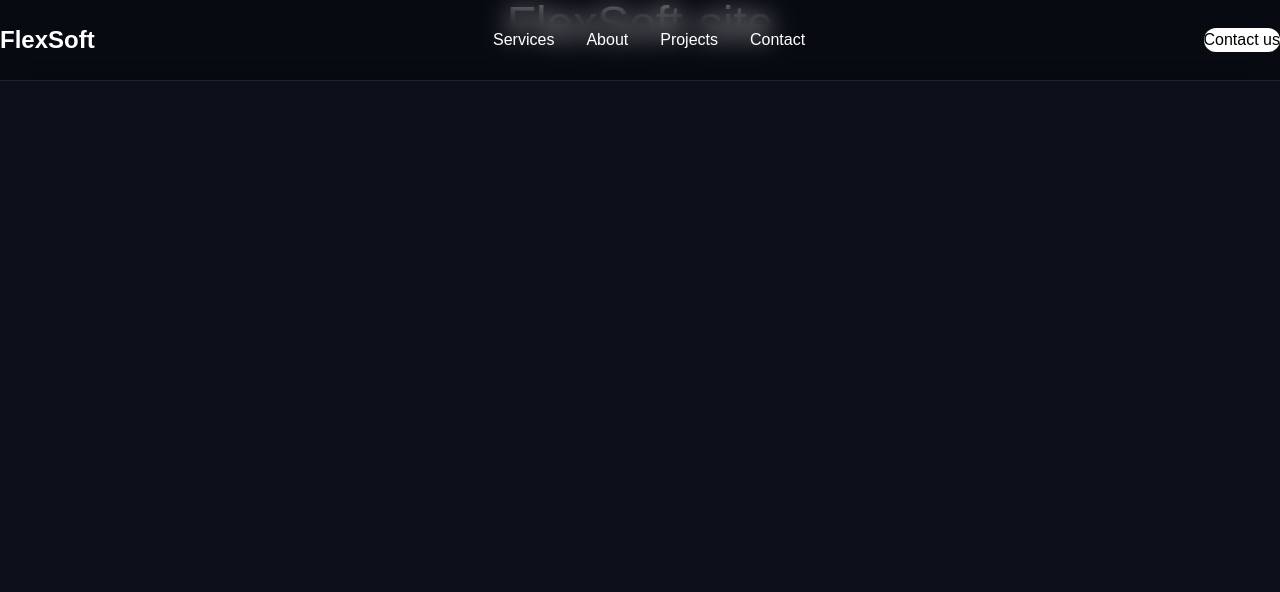
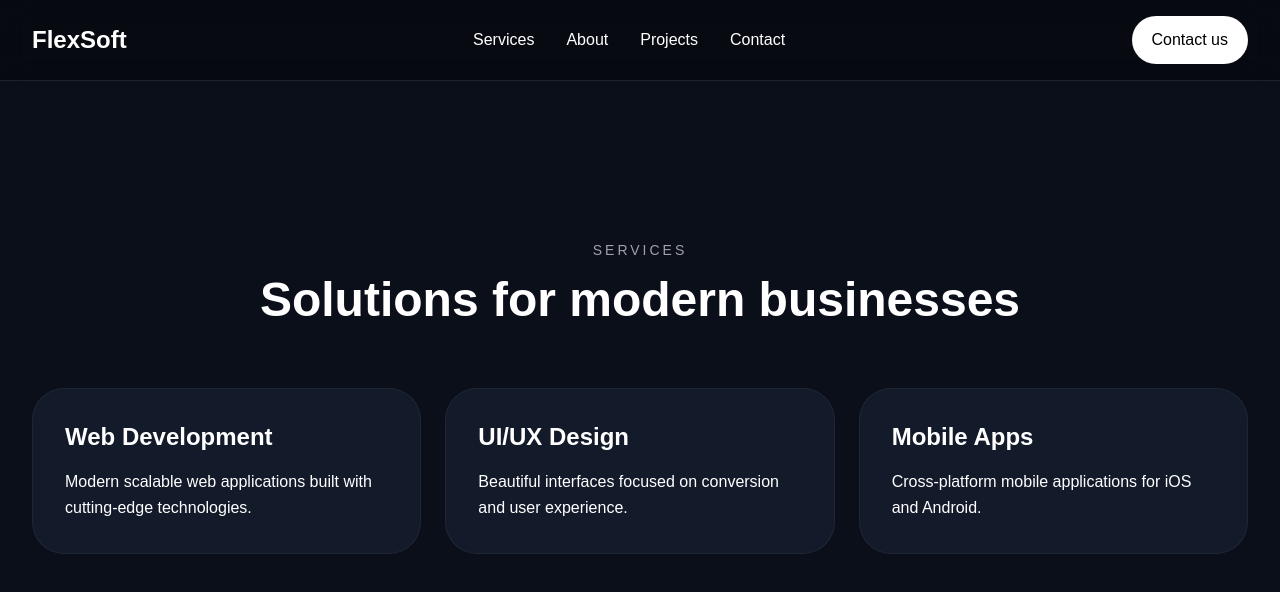
Before and after one commit to SSS-Front-End/flexsoft-company-site, a Next.js app: page / in a window 1280 px wide. Shown: the top 592 px of the page. Built offline with nearby package versions, Linux system fonts and the light colour scheme.

Commit message:
remote commite for review

```diff
--- a/package.json
+++ b/package.json
@@ -17,9 +17,11 @@
     "react-dom": "19.2.4"
   },
   "devDependencies": {
-    "@tailwindcss/postcss": "^4",
+    "@tailwindcss/oxide-win32-x64-msvc": "^4.3.0",
+    "autoprefixer": "^10.5.0",
     "eslint": "^9",
     "eslint-config-next": "16.2.6",
-    "tailwindcss": "^4"
+    "postcss": "^8.5.14",
+    "tailwindcss": "^3.4.19"
   }
 }
--- /dev/null
+++ b/postcss.config.js
@@ -0,0 +1,6 @@
+module.exports = {
+  plugins: {
+    tailwindcss: {},
+    autoprefixer: {},
+  },
+}
--- a/src/app/globals.css
+++ b/src/app/globals.css
@@ -1,4 +1,19 @@
-@import "tailwindcss";
+@tailwind base;
+@tailwind components;
+@tailwind utilities;
+
+:root {
+  --background: #0B0F19;
+  --foreground: #FFFFFF;
+
+  --primary: #5B67FF;
+  --secondary: #8B5CF6;
+
+  --muted: #A1A1AA;
+  --card: #131A2A;
+  --border: rgba(255,255,255,0.08);
+}
+
 
 * {
   margin: 0;
--- a/src/app/page.js
+++ b/src/app/page.js
@@ -1,4 +1,6 @@
 import Header from "@/components/layout/Header";
+import SectionTitle from "@/components/ui/SectionTitle";
+import ServicesSection from "@/sections/home/ServicesSection";
 
 
 export default function HomePageS() {
@@ -7,9 +9,8 @@ export default function HomePageS() {
     <Header />
 
     <main className="pt-[120px]">
-      <h1 className="text-5xl text-center">
-        FlexSoft-site
-      </h1>
+      <SectionTitle />
+      <ServicesSection />
     </main>
     </>
   );
--- /dev/null
+++ b/src/components/ui/Button.jsx
@@ -0,0 +1,29 @@
+export default function Button({
+    children,
+    className = "",
+    onClick,
+    type = "button"
+}) {
+    return (
+        <button
+            type={type}
+            onClick={onClick}
+            className={`
+                px-6
+                py-3
+                rounded-full
+                bg-[#5B67FF]
+                hover:bg-[#7480ff]
+                text-white
+                font-medium
+                transition-all
+                duration-300
+                hover:scale-[1.02]
+                active:sccale-[0.98]
+                ${className}
+                `}
+            >
+                {children}
+            </button>
+    )
+}
--- /dev/null
+++ b/src/components/ui/SectionTitle.jsx
@@ -0,0 +1,21 @@
+import { div, p } from "framer-motion/m";
+
+export default function SectionTitle({
+    title,
+    subtitle,
+    centered = false,
+}) {
+    return(
+        <div className={centered ? "text-center" : ""}>
+            {subtitle && (
+                <p className="text-[#A1A1AA] uppercase tracking-[3px] mb-4 text-sm">
+                    {subtitle}
+                </p>
+            )}
+
+            <h2 className="text-4xl md:text-5xl font-bold leading-tight">
+                {title}
+            </h2>
+        </div>
+    );
+}
--- /dev/null
+++ b/src/sections/home/HeroSection.jsx
@@ -0,0 +1,22 @@
+import Container from "@/components/ui/Container"
+import Button from "@/components/ui/Button"
+
+export default function HeroSection() {
+    return (
+        <section className="relative pt-[180px] pb-[140px] overflow-hidden">
+
+            <div className="absolute top-[-200px] left-1/2 -translate-x-1/2 w-[700px] h-[700px] bg-[#5B67FF]/20 blur-[140px]">
+
+                <Container>
+
+                    <div className="max-w-[900px] mx-auto text-center">
+
+                        <p className="text-[">
+                            Modern
+                        </p>
+                    </div>
+                </Container>
+            </div>
+        </section>
+    )
+}
--- /dev/null
+++ b/src/sections/home/ServicesSection.jsx
@@ -0,0 +1,57 @@
+import Container from "@/components/ui/Container"
+import SectionTitle from "@/components/ui/SectionTitle"
+
+const services = [
+    {
+        title: "Web Development",
+        description: "Modern scalable web applications built with cutting-edge technologies."
+    },
+    {
+        title: "UI/UX Design",
+        description: "Beautiful interfaces focused on conversion and user experience."
+    },
+    {
+        title: "Mobile Apps",
+        description: "Cross-platform mobile applications for iOS and Android."
+    }
+];
+
+export default function ServicesSection() {
+    return (
+        <section className="py-[120px]">
+            <Container>
+
+                <SectionTitle
+                    subtitle={`Services`}
+                    title={`Solutions for modern businesses`}
+                    centered />
+
+                <div className="grid grid-cols-1 md:grid-cols-3 gap-6 mt-16">
+                    {services.map((services, index) => (
+                        <div
+                            key={index}
+                            className={`
+                                p-8
+                                rounded-[32px]
+                                bg-[#131A2A]
+                                border border-white/5
+                                hover:border-white/10
+                                transition-all
+                                duration-300
+                            `}>
+
+                            <h3 className="text-2xl font-semibold mb-4">
+                                {services.title}
+                            </h3>
+
+                            <p className="text=[#A1A1AA] leading-relaxed">
+                                {services.description}
+                            </p>
+
+                        </div>
+                    ))}
+                </div>
+            </Container>
+        </section>
+    );
+}
--- /dev/null
+++ b/tailwind.config.js
@@ -0,0 +1,12 @@
+/** @type {import('tailwindcss').Config} */
+module.exports = {
+  content: [
+    "./src/app/**/*.{js,jsx}",
+    "./src/components/**/*.{js,jsx}",
+    "./src/sections/**/*.{js,jsx}",
+  ],
+  theme: {
+    extend: {},
+  },
+  plugins: [],
+};
```
Also changed, not shown: 2 other files (tests, documents, lock files or other folders).
